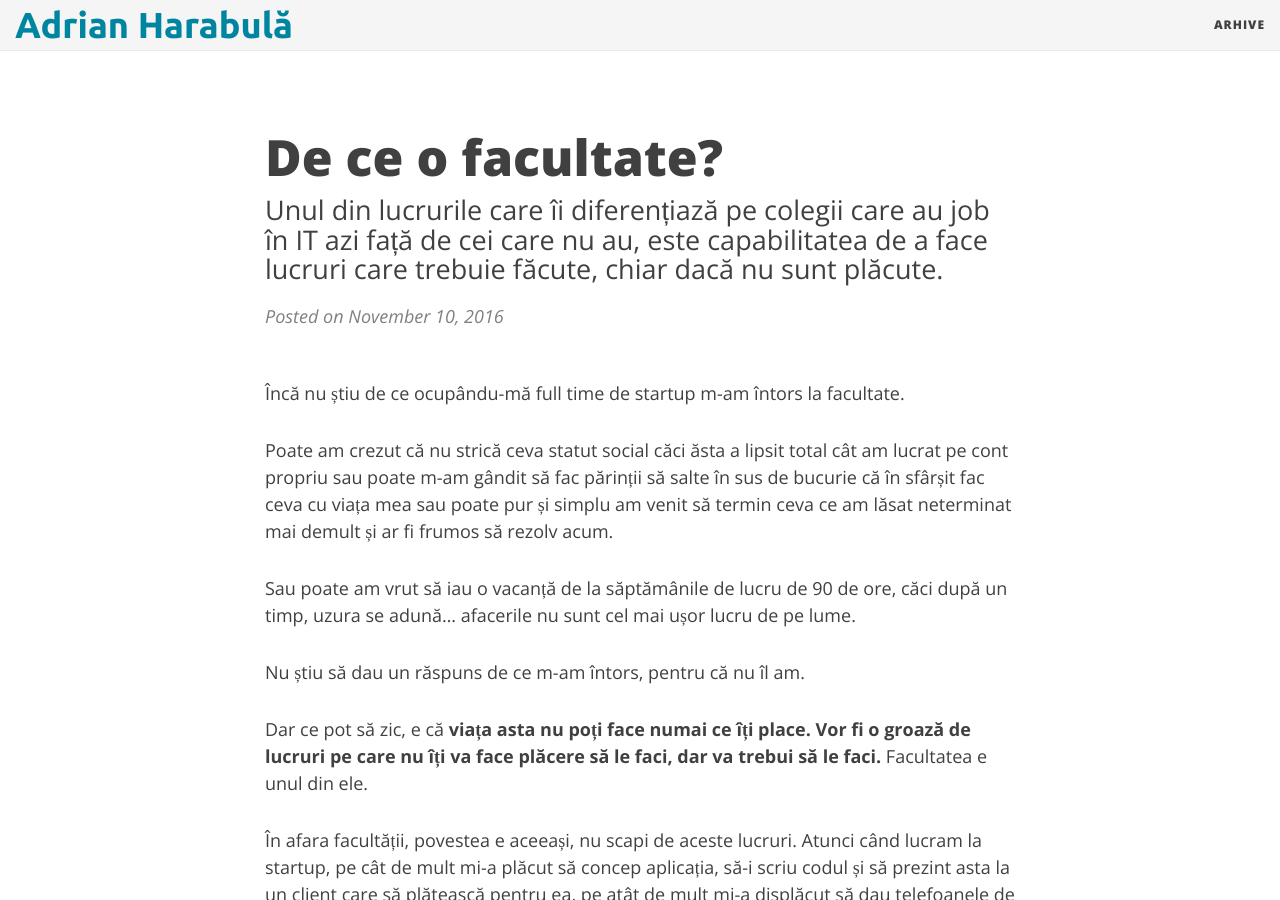
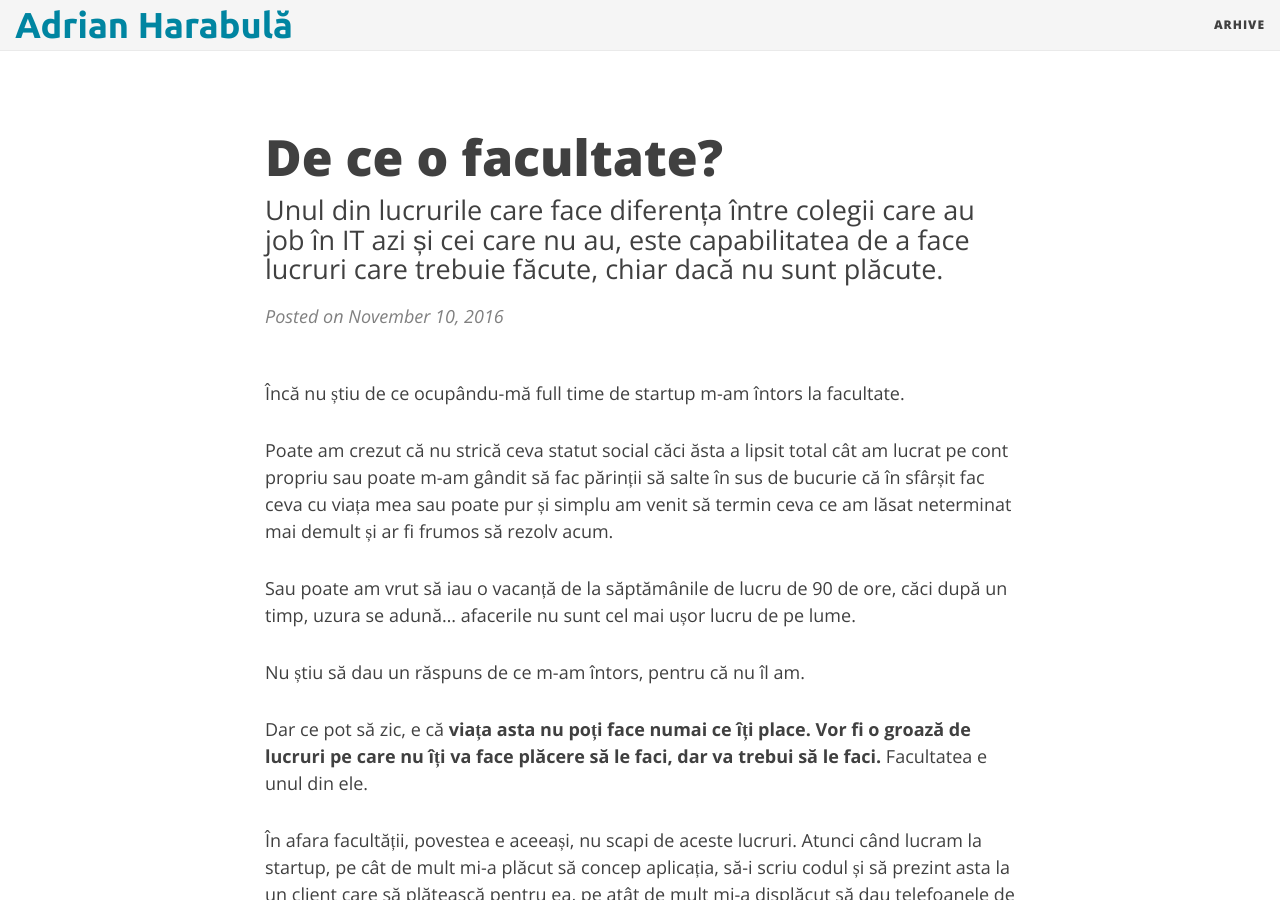
Before and after one commit to adrianharabula/adrianharabula.github.io, a Jekyll site: the page built from _posts/2016-11-10-dece-facultate.md, in a window 1280 px wide and 900 px high. Built offline with Jekyll 4.4.1, drawn with Linux system fonts in a browser that asks for light colours; nearby versions of some CDN libraries.

Commit message:
another subtitle grammar fix

```diff
--- a/_posts/2016-11-10-dece-facultate.md
+++ b/_posts/2016-11-10-dece-facultate.md
@@ -1,7 +1,7 @@
 ---
 type: post
 title: "De ce o facultate?"
-subtitle: "Unul din lucrurile care îi diferențiază pe colegii care au job în IT azi față de cei care nu au, este capabilitatea de a face lucruri care trebuie făcute, chiar dacă nu sunt plăcute."
+subtitle: "Unul din lucrurile care face diferența între colegii care au job în IT azi și cei care nu au, este capabilitatea de a face lucruri care trebuie făcute, chiar dacă nu sunt plăcute."
 ---
 
 Încă nu știu de ce ocupându-mă full time de startup m-am întors la facultate.
```
